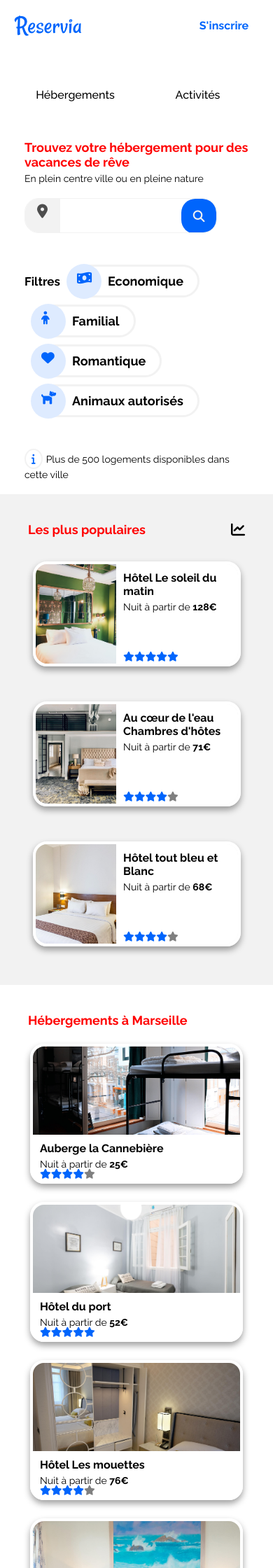
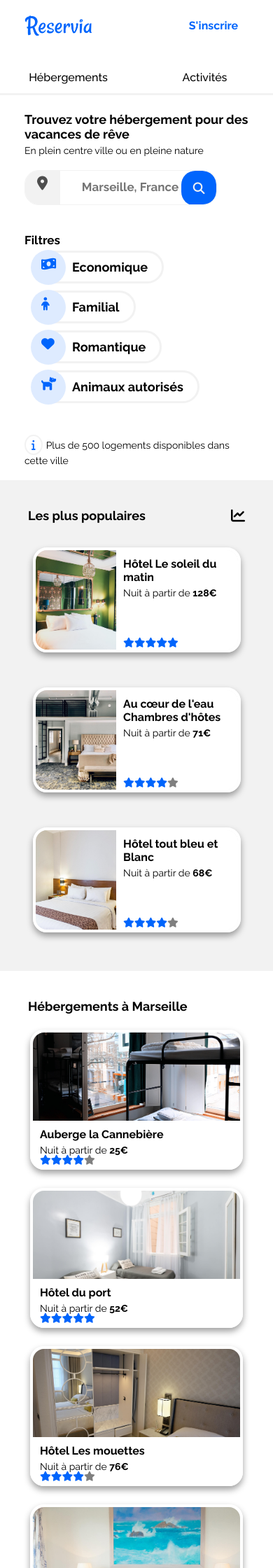
Before and after one commit to Mahfaud/Reservia, a Jekyll site: the page index.html, which Jekyll copies as it is, in a window 390 px wide. Shown: the top 2240 px of the page at 70% size. Built offline with Jekyll 4.4.1, drawn with Linux system fonts in a browser that asks for light colours; nearby versions of some CDN libraries.

Commit message:
Correction visuelle version mobile.

```diff
--- a/index.html
+++ b/index.html
@@ -25,7 +25,7 @@
 
                 <div id="searchBar">
                     <i id="searchLogo" class="fas fa-map-marker-alt fa-lg"></i>
-                    <input id="searchInput" type="text" >
+                    <input id="searchInput" type="text" placeholder="Marseille, France" >
                     <button id="searchButton">Rechercher</button>
                     <button id="loopButton"><i class="fas fa-search fa-lg"></i></button>
                 </div>
@@ -33,7 +33,7 @@
 
 
                 <div id="filterBar">
-                    <h3>Filtres</h3>
+                    <h3 id="filterTheme">Filtres</h3>
                     <button id="economyButton" class="filterButton">
                         <i class="fas fa-money-bill-wave fa-lg filterLogo"></i>
                         <span class="filterTitle">Economique</span>
--- a/style.css
+++ b/style.css
@@ -125,7 +125,7 @@ main {
     height: 46px;
     width: 200px;
     border: none;
-    font-size: 20px;
+    font-size: 17px;
     font-weight: bold;
     text-align: center;
 }
@@ -654,29 +654,42 @@ li:hover {
         font-size: 14px;
     }
     header {
-        height: 200px;
+        height: 150px;
         flex-wrap: wrap;
         justify-content: space-between;
-        padding: 0px 20px;
+        padding: 0px;
+        margin-bottom: 10px;
     }
     #headerLogo {
         order: 1;
-        margin: 0;
+        margin: 0px 35px;
     }
     #navSignin {
         order: 2;
+        margin: 0px 35px;
     }
     #navBar {
         order: 3;
         width: 100%;
         height: 100px;
     }
+    #filterTheme {
+        width: 100%;
+    }
     .hostingLinks, .activityLinks {
         width: 100%;
         height: 270px;
     }
+    #navBar {
+        height: 50px;
+    }
+    .navLinks {
+        height: 50px;
+        line-height: 50px;
+        border-bottom: solid 3px #F2F2F2;
+    }
     .navLinks:hover {
-        border-bottom: 2px solid #0065FC;
+        border-bottom: 3px solid #0065FC;
         border-top: none;
     }
     .footerTheme {
@@ -714,7 +727,3 @@ li:hover {
         color: #F2F2F2;
     }
 }
-
-h1 {
-    color :red;
-}
```
